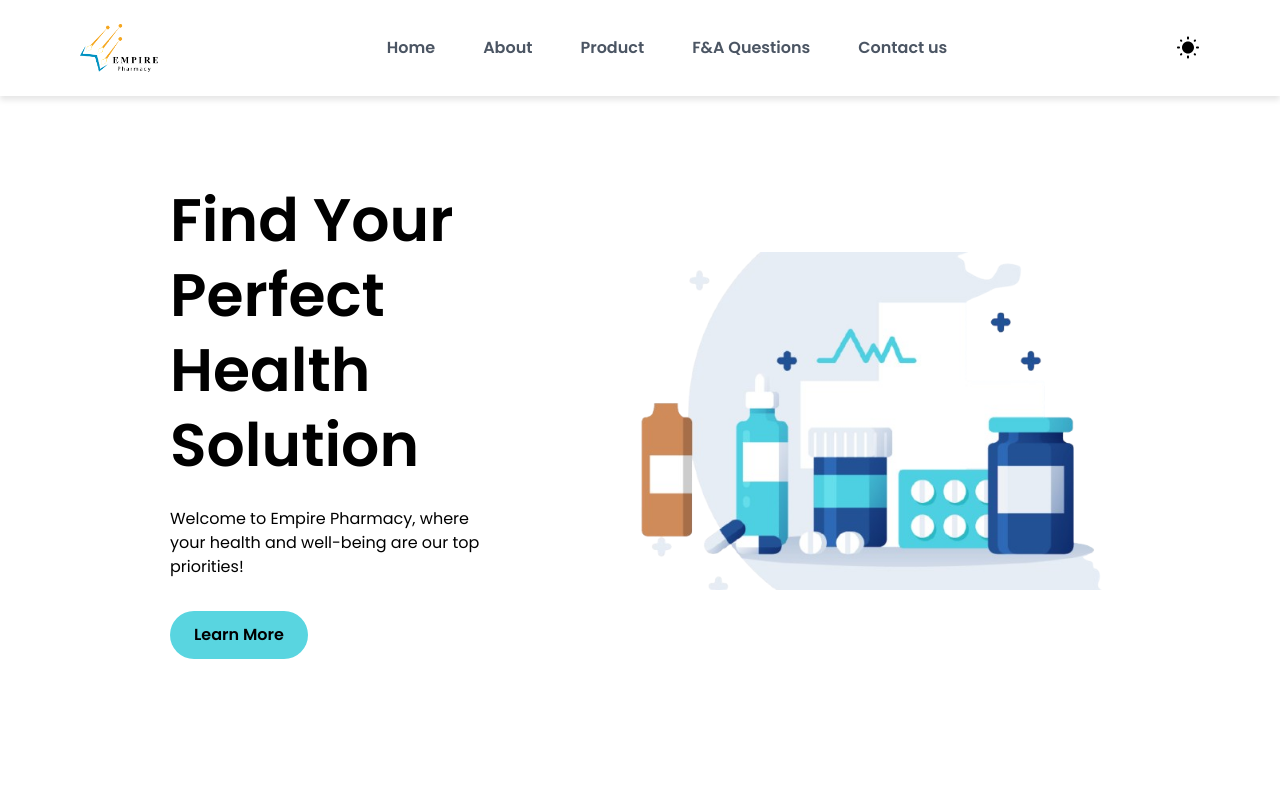
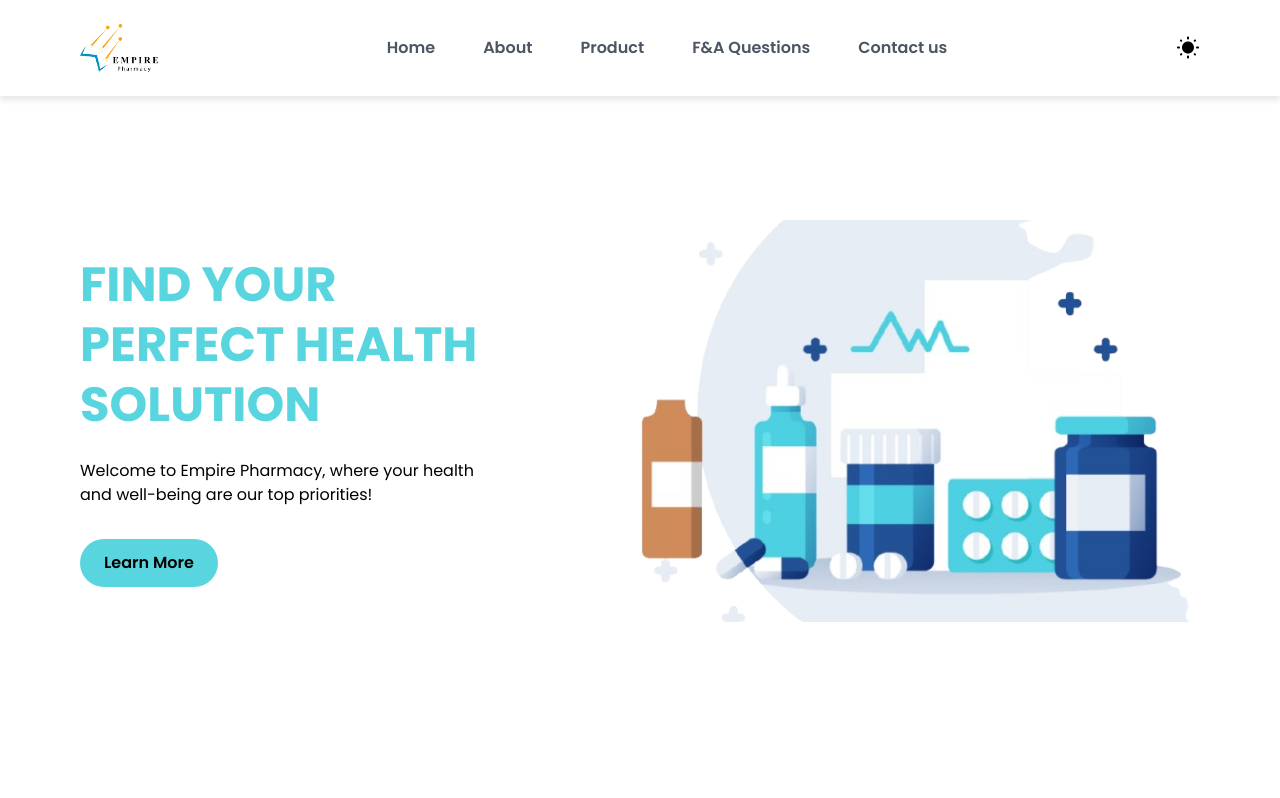
Before and after one commit to Mercycermy/PharmacyWeb, a React (Vite) app: page / in a window 1280 px wide. Shown: the top 798 px of the page. Built offline with nearby package versions, Linux system fonts and the light colour scheme.

Commit message:
final update som fix on app.css and scroll btn

```diff
--- a/src/App.css
+++ b/src/App.css
@@ -28,8 +28,7 @@
   }
 
   main {
-    max-width: 1100px;
-    width: 95%;
+
     margin: 0 auto;
   }
 
--- a/src/components/Hero.jsx
+++ b/src/components/Hero.jsx
@@ -1,11 +1,12 @@
-import React from "react";
+import React, { useContext } from "react";
 import HeroImg from "../assets/hero.png";
 
 import { motion } from "framer-motion";
 import { SlideRight } from "../utility/animation";
-import WhyChooseUs from "./WhyChooseUs";
+import ThemeContext from "./contexts/theme";
 
 const Hero = () => {
+  const { themeName } = useContext(ThemeContext);
   return (
     <>
       <div className="container grid grid-cols-1 md:grid-cols-2 min-h-[650px] w-full relative">
@@ -13,11 +14,13 @@ const Hero = () => {
         <div className="flex flex-col justify-center py-14 md:pr-16 xl:pr-40 md:py-0">
           <div className="text-center md:text-left space-y-6">
 
-            <motion.h1
+          <motion.h1
               variants={SlideRight(0.6)}
               initial="hidden"
               animate="visible"
-              className="text-5xl font-semibold lg:text-6xl !leading-tight"
+              className={`uppercase font-bold text-3xl lg:text-5xl !leading-tight ${
+                themeName === "dark" ? "text-white" : "text-primary"
+              }`}
             >
               Find Your Perfect Health Solution
             </motion.h1>
--- a/src/components/ScrollToTop/ScrollToTop.css
+++ b/src/components/ScrollToTop/ScrollToTop.css
@@ -5,7 +5,7 @@
     background-color: transparent;
   }
 
-  @media (max-width: 500px) {
+  @media (max-width: 300px) {
     .scroll-top {
       display: none;
     }
```
